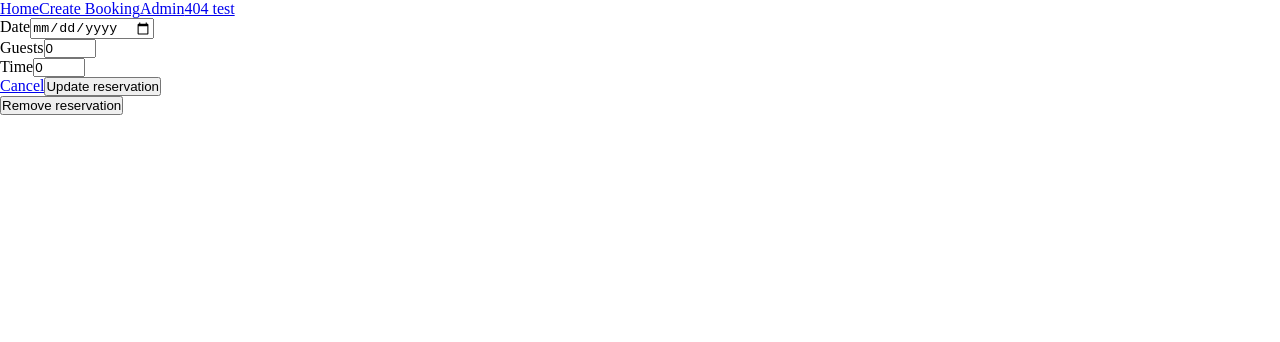
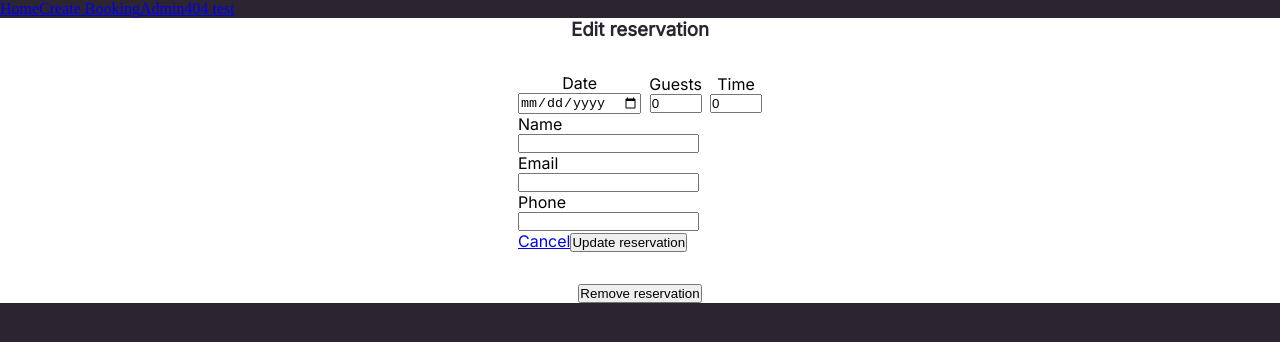
Before and after one commit to ViggoOhlsson/project-restaurant, a React (Create React App) app: page /edit-booking/1 in a window 1280 px wide. Shown: the top 342 px of the page. Built offline with nearby package versions, Linux system fonts and the light colour scheme; no server answers; a web font is replaced by a local one.

Commit message:
Basic style

```diff
--- a/src/components/pages/AdminEdit.tsx
+++ b/src/components/pages/AdminEdit.tsx
@@ -125,10 +125,14 @@ export function AdminEdit() {
 
   return (
     <main className="admin-edit">
+      <h3 className="admin-edit__section admin-edit__section--heading">
+        Edit reservation
+      </h3>
       <form
-        className="error-page__section error-page__section--form"
+        className="admin-edit__section admin-edit__section--form"
         onSubmit={handleSave}
       >
+        <div className="form__info">
           <div className="form__date">
             <label htmlFor="date">Date</label>
             <input
@@ -144,7 +148,8 @@ export function AdminEdit() {
             <input
               type="number"
               name="guests"
-            min="1" max="90"
+              min="1"
+              max="90"
               value={editing.guests}
               onChange={handleChange}
               placeholder="Guests"
@@ -163,6 +168,21 @@ export function AdminEdit() {
               placeholder="Time"
             />
           </div>
+        </div>
+        <div className="form__user">
+          <div className="form__userName">
+            <label htmlFor="userName">Name</label>
+            <input type="text" name="userName" />
+          </div>
+          <div className="form__email">
+            <label htmlFor="email">Email</label>
+            <input type="email" name="email" />
+          </div>
+          <div className="form__phone">
+            <label htmlFor="phone">Phone</label>
+            <input type="tel" name="phone" />
+          </div>
+        </div>
         <div className="form__buttons">
           <Link to={"/admin"}>Cancel</Link>
           <button>Update reservation</button>
--- a/src/scss/base/_root.scss
+++ b/src/scss/base/_root.scss
@@ -10,6 +10,7 @@
 html,
 body {
   scroll-behavior: smooth;
+  background-color: $primary-purple;
   &::-webkit-scrollbar {
     display: none;
   }
--- /dev/null
+++ b/src/scss/layouts/_adminEdit.scss
@@ -0,0 +1,38 @@
+////////////////////
+// IMPORTS & USE //
+//////////////////
+@use "../mixins";
+@use "../base/typography";
+
+@import "../variables";
+
+///////////////////////
+//ADMIN EDIT STYLING//
+/////////////////////
+.admin-edit {
+  @include typography.inter();
+  @include mixins.flex(column, center, center, 2rem);
+  background-color: #fff;
+
+  &__section {
+    &--heading {
+      color: $primary-purple;
+    }
+    &--form {
+      background-color: #fff;
+      .form__info {
+        @include mixins.flex(row, center, center, 0.5rem);
+      }
+      .form__date,
+      .form__guests,
+      .form__time {
+        @include mixins.flex(column, center, center);
+      }
+      .form__userName,
+      .form__email,
+      .form__phone {
+        @include mixins.flex(column, center, flex-start);
+      }
+    }
+  }
+}
--- a/src/scss/main.scss
+++ b/src/scss/main.scss
@@ -2,5 +2,6 @@
 @use "./base/typography";
 
 @use "./layouts/admin";
+@use "./layouts/adminEdit";
 @use "./layouts/booking";
 @use "./layouts/error";
```
Lines whose indentation alone changed are shown as unchanged.
